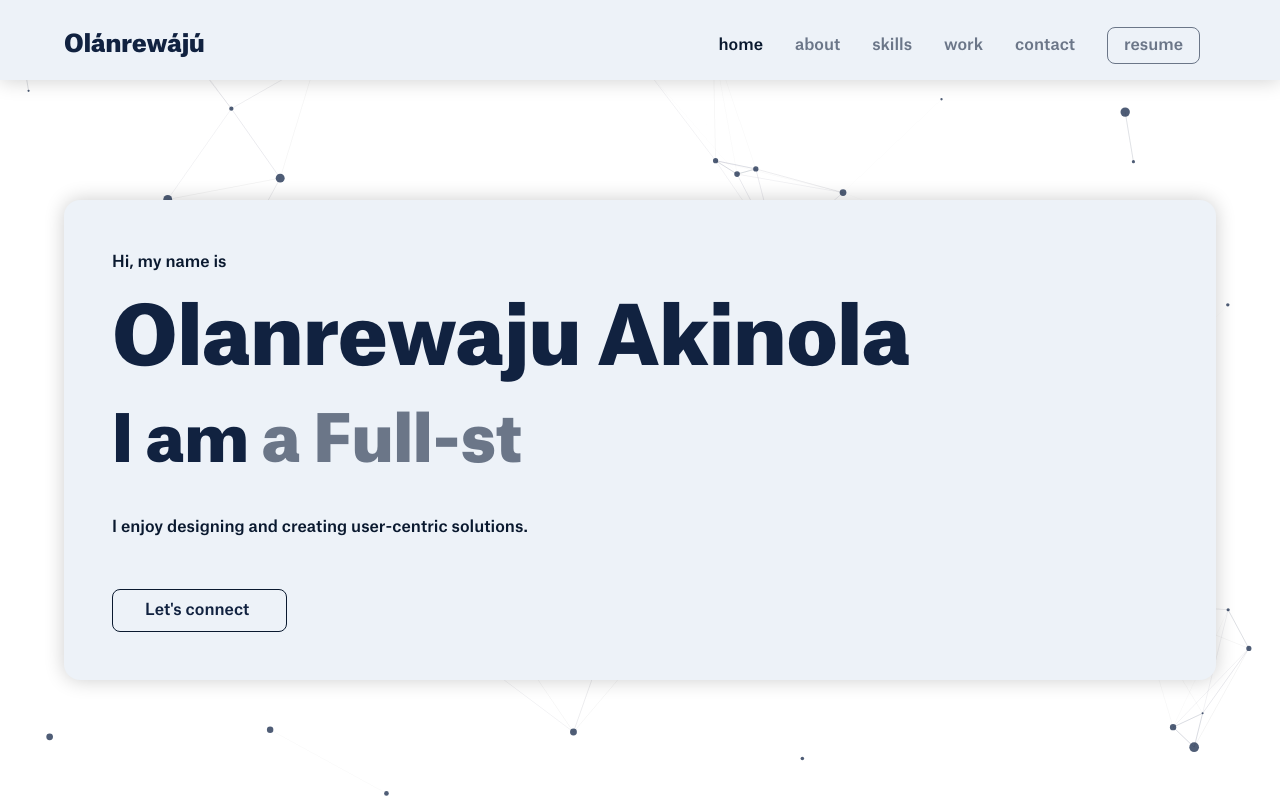
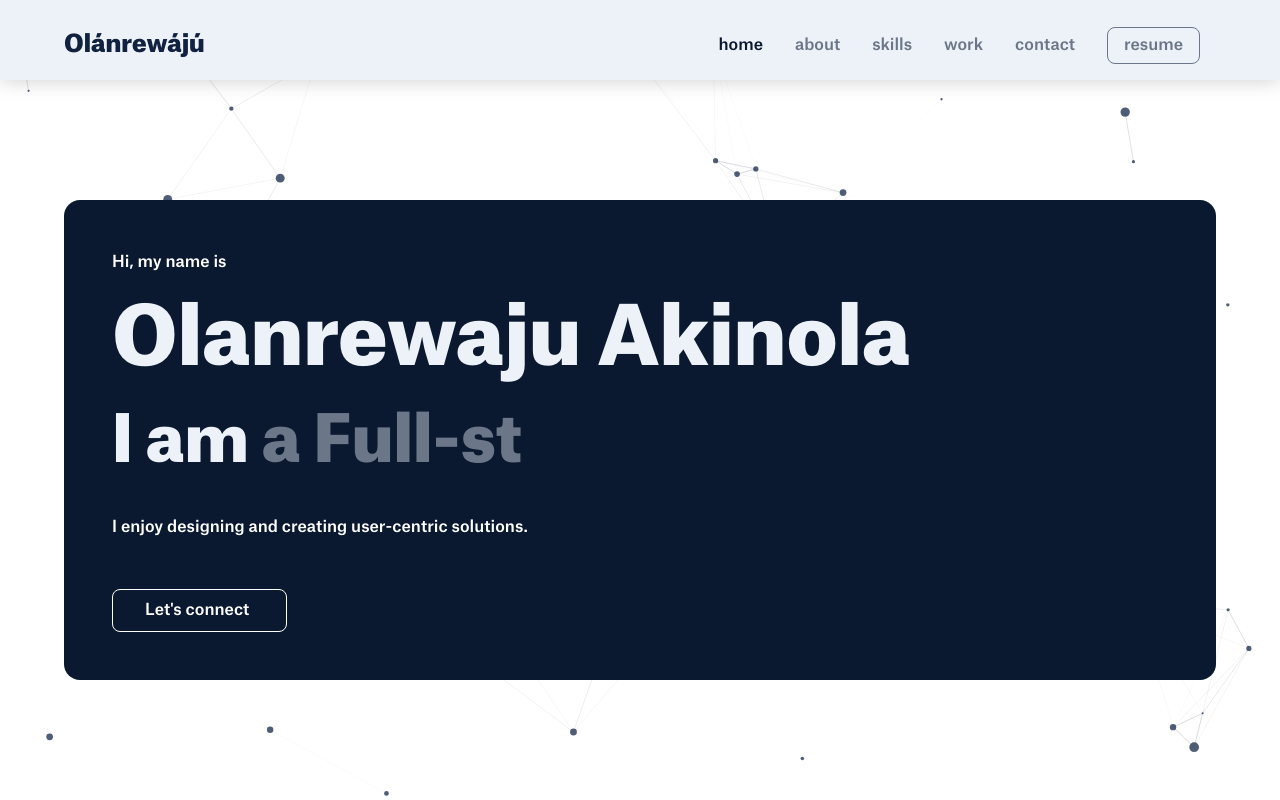
Before and after one commit to Olanrewaju-Ak/olanrewaju-akinola-portfolio, a React (Create React App) app: page / in a window 1280 px wide. Shown: the top 800 px of the page. Built offline with nearby package versions, Linux system fonts and the light colour scheme.

Commit message:
hero restlying

```diff
--- a/src/components/about/About.scss
+++ b/src/components/about/About.scss
@@ -40,7 +40,7 @@
 		height: 20rem;
 		width: 20rem;
 		border-radius: 50%;
-		box-shadow: 0 0 20px rgba(0, 0, 0, 1);
+		// box-shadow: 0 0 20px rgba(0, 0, 0, 1);
 		filter: grayscale(100%) opacity(0.7);
 
 		&:hover {
@@ -104,7 +104,7 @@
 			height: 17rem;
 			width: 17rem;
 			border-radius: 50%;
-			box-shadow: 0 0 20px rgba(0, 0, 0, 1);
+			// box-shadow: 0 0 20px rgba(0, 0, 0, 1);
 			margin-bottom: 2rem;
 		}
 
@@ -152,7 +152,7 @@
 			height: 20rem;
 			width: 20rem;
 			border-radius: 50%;
-			box-shadow: 0 0 20px rgba(0, 0, 0, 1);
+			// box-shadow: 0 0 20px rgba(0, 0, 0, 1);
 			margin-bottom: 3rem;
 		}
 
--- a/src/components/hero/Hero.scss
+++ b/src/components/hero/Hero.scss
@@ -20,25 +20,25 @@
 	&__content {
 		width: 100%;
 		padding: 3rem 3rem;
-		background-color: $primary-color;
+		background-color: $navyblue-color;
 		border-radius: 1rem;
-		box-shadow: 0 0 20px rgba(0, 0, 0, 0.2);
+		// box-shadow: 0 0 20px rgba(0, 0, 0, 0.2);
 
 		&--intro {
 			@include desktopBodyLarge;
-			color: $navyblue-color;
+			color: $white-color;
 			font-weight: 500;
 		}
 
 		&--name {
 			font-size: 5rem;
-			color: $light-navyblue-color;
+			color: $primary-color;
 			margin-top: 2rem;
 			margin-bottom: 1rem;
 		}
 		&--caption {
 			font-size: 4rem;
-			color: $light-navyblue-color;
+			color: $primary-color;
 		}
 		&--typewritten {
 			font-size: 4rem;
@@ -46,7 +46,7 @@
 		}
 		&--bio {
 			@include desktopBodyLarge;
-			color: $navyblue-color;
+			color: $white-color;
 			margin-bottom: 3rem;
 			font-weight: 500;
 		}
@@ -56,15 +56,15 @@
 		&__btn {
 			width: 10.9375rem;
 			padding: 0.7rem 2rem 0.7rem 2rem;
-			color: $light-navyblue-color;
+			color: $white-color;
 			font-weight: 500;
-			border: 1px solid $navyblue-color;
+			border: 1px solid $white-color;
 			border-radius: 0.5rem;
 			font-family: "AtlasGrotesk", "inter", sans-serif;
 			display: inline-block;
 
 			&:hover {
-				box-shadow: inset 200px 0 0 0 $navyblue-color;
+				box-shadow: inset 200px 0 0 0 $lightest-navyblue-color;
 				color: #fff;
 				transition: all 0.6s ease-in-out;
 			}
@@ -176,30 +176,49 @@
 			width: 100%;
 			height: auto;
 			padding: 3rem 3rem;
-			background-color: $primary-color;
+			background-color: $navyblue-color;
 			border-radius: 1rem;
-			box-shadow: 0 0 20px rgba(0, 0, 0, 0.2);
+			// box-shadow: 0 0 20px rgba(0, 0, 0, 0.2);
 
 			&--intro {
 				@include desktopBodyLarge;
-				color: $navyblue-color;
+				color: $white-color;
 				font-weight: 500;
 			}
 
 			&--name {
 				font-size: 3.75rem;
-				color: $light-navyblue-color;
+				color: $primary-color;
 				margin-top: 1rem;
 				margin-bottom: 1rem;
 			}
 			&--caption {
 				font-size: 3.25rem;
-				color: $light-navyblue-color;
+				color: $primary-color;
 				margin-bottom: 2rem;
 			}
 			&--typewritten {
 				font-size: 3.25rem;
 				color: $gray-color;
+			}
+		}
+
+		.connect {
+			&__btn {
+				width: 10.9375rem;
+				padding: 0.7rem 2rem 0.7rem 2rem;
+				color: $white-color;
+				font-weight: 500;
+				border: 1px solid $white-color;
+				border-radius: 0.5rem;
+				font-family: "AtlasGrotesk", "inter", sans-serif;
+				display: inline-block;
+
+				&:hover {
+					box-shadow: inset 200px 0 0 0 $light-navyblue-color;
+					color: #fff;
+					transition: all 0.6s ease-in-out;
+				}
 			}
 		}
 	}
@@ -227,25 +246,25 @@
 			height: auto;
 			margin: 0rem 4rem;
 			padding: 3rem 3rem;
-			background-color: $primary-color;
+			background-color: $navyblue-color;
 			border-radius: 1rem;
-			box-shadow: 0 0 20px rgba(0, 0, 0, 0.2);
+			// box-shadow: 0 0 20px rgba(0, 0, 0, 0.2);
 
 			&--intro {
 				@include desktopBodyLarge;
-				color: $navyblue-color;
+				color: $white-color;
 				font-weight: 500;
 			}
 
 			&--name {
 				font-size: 5rem;
-				color: $light-navyblue-color;
+				color: $primary-color;
 				margin-top: 1rem;
 				margin-bottom: 1rem;
 			}
 			&--caption {
 				font-size: 4rem;
-				color: $light-navyblue-color;
+				color: $primary-color;
 				margin-bottom: 2rem;
 			}
 			&--typewritten {
@@ -253,5 +272,23 @@
 				color: $gray-color;
 			}
 		}
+		.connect {
+			&__btn {
+				width: 10.9375rem;
+				padding: 0.7rem 2rem 0.7rem 2rem;
+				color: $white-color;
+				font-weight: 500;
+				border: 1px solid $white-color;
+				border-radius: 0.5rem;
+				font-family: "AtlasGrotesk", "inter", sans-serif;
+				display: inline-block;
+
+				&:hover {
+					box-shadow: inset 200px 0 0 0 $light-navyblue-color;
+					color: #fff;
+					transition: all 0.6s ease-in-out;
+				}
+			}
+		}
 	}
 }
```
